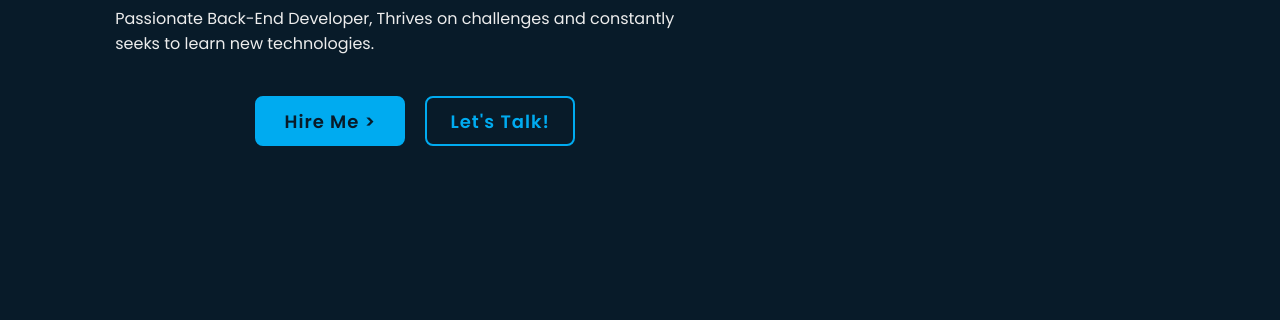
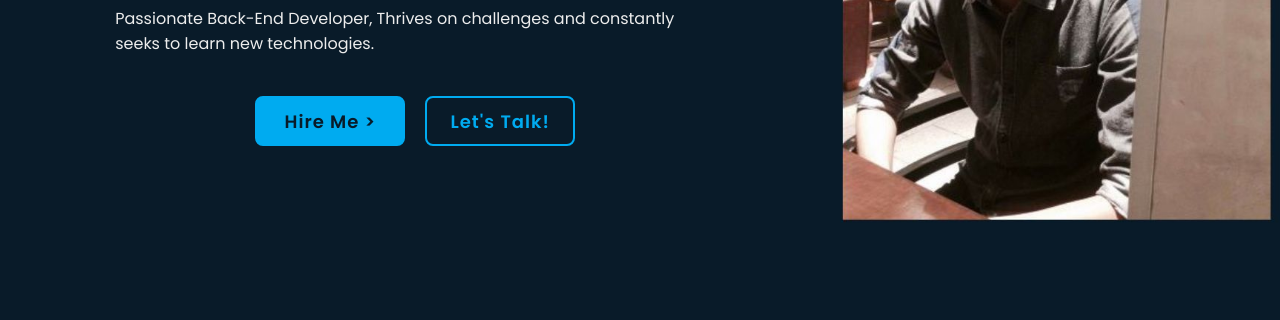
Before and after one commit to jzicc/Finals-WebDevFol, a plain HTML site: page index.html in a window 1280 px wide. Shown: the part 394-714 px from the top of the page. Drawn offline with nearby package versions, Linux system fonts and the light colour scheme; the site is published under a folder, as on GitHub Pages, so addresses that start at the root find nothing.

Commit message:
index.html

```diff
--- a/index.html
+++ b/index.html
@@ -17,7 +17,7 @@
             display: flex;
             align-items: center;
             padding: 0 9%;
-            background: url('/images/home.jpg') no-repeat;
+            background: url('images/home.jpg') no-repeat;
             background-size: cover;
             background-position: center;
         }
```
